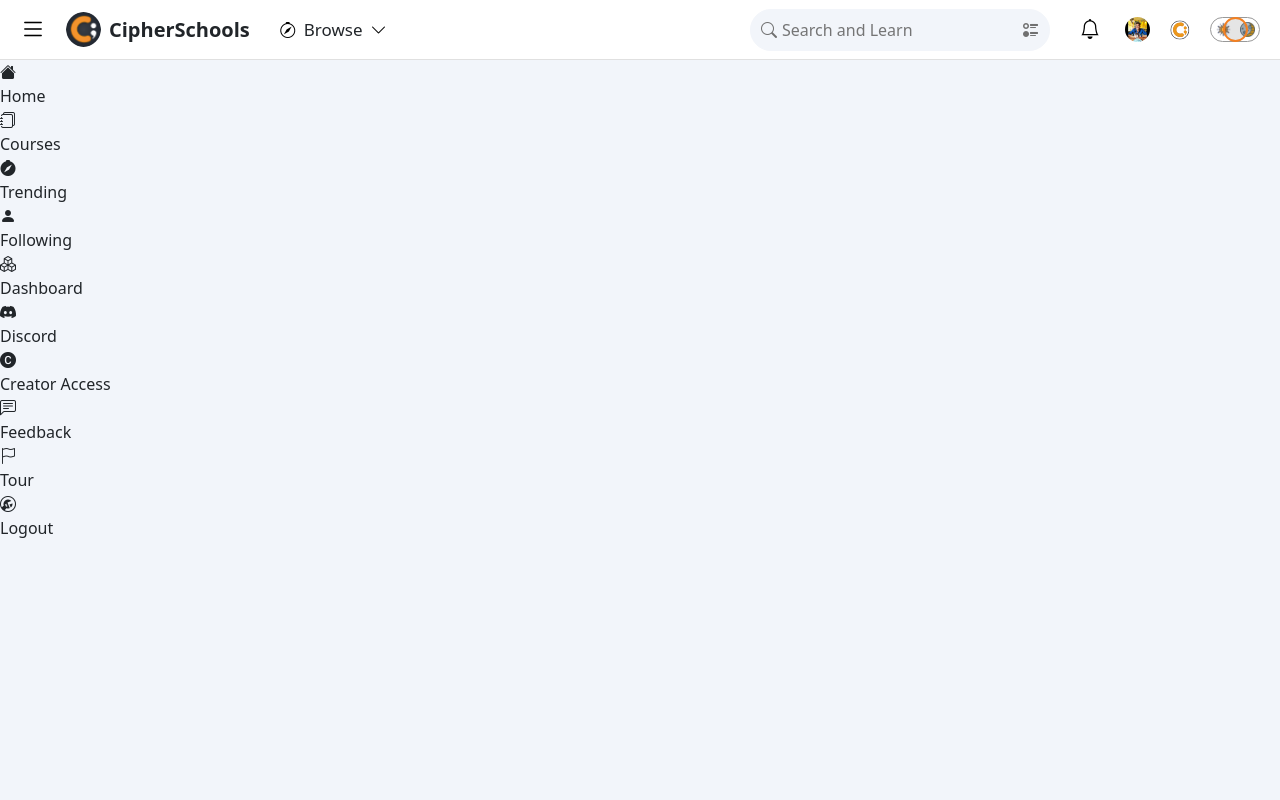
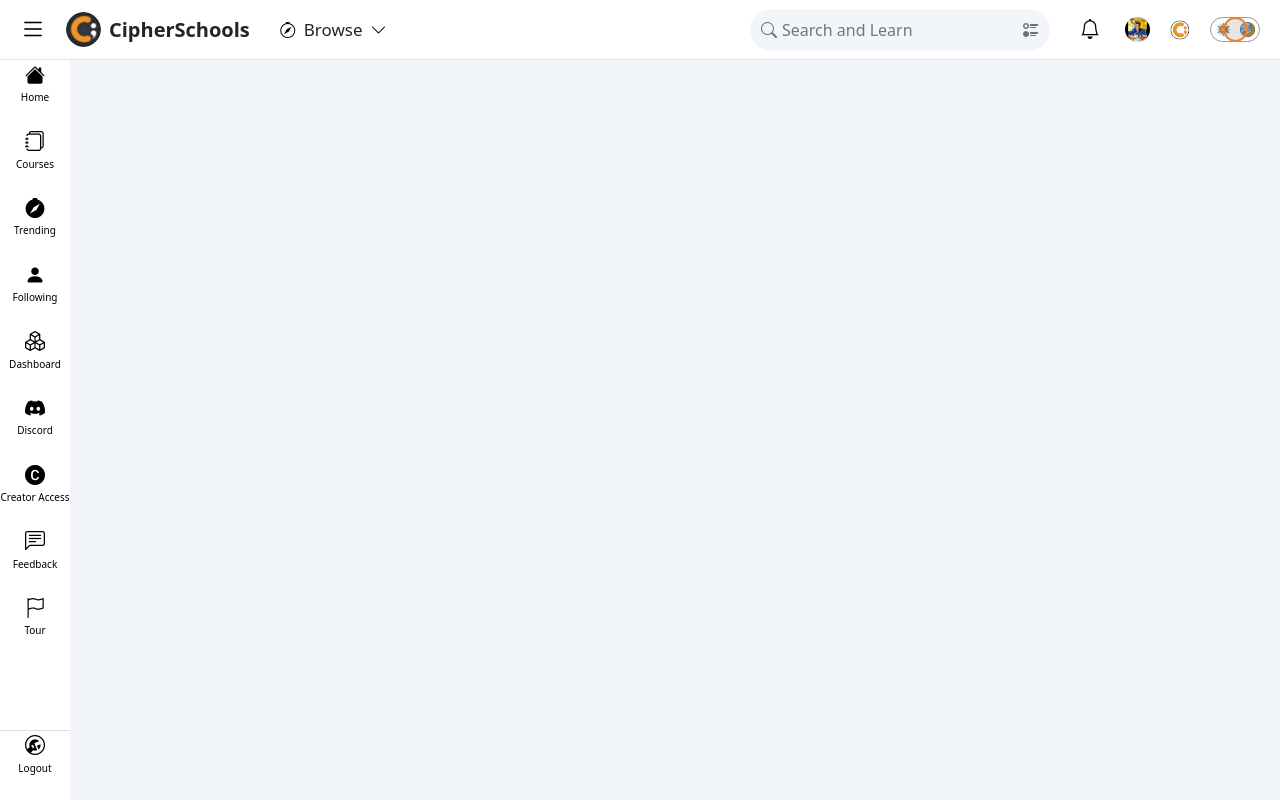
Before and after one commit to BhavyaT-135/CipherSchools, a React (Create React App) app in the folder client/: page / in a window 1280 px wide. Built offline with nearby package versions, Linux system fonts and the light colour scheme.

Commit message:
💄 Sidebar design - responsive

```diff
--- a/client/src/components/Sidebar/sidebar.css
+++ b/client/src/components/Sidebar/sidebar.css
@@ -0,0 +1,65 @@
+.cipher__sidebar {
+  position: fixed;
+  top: 60px;
+  left: 0;
+  width: 70px;
+  height: 100%;
+  background-color: #fff;
+  z-index: 100;
+  display: flex;
+  flex-direction: column;
+  flex-wrap: wrap;
+}
+
+.cipher__sidebar-up {
+  display: flex;
+  flex-direction: column;
+  width: 100%;
+  align-items: center;
+  height: 75%;
+}
+
+.cipher__sidebar-components {
+  width: 100%;
+  height: 100%;
+  display: flex;
+  flex-direction: column;
+  align-items: center;
+}
+
+.cipher__sidebar-logo {
+  font-size: 20px;
+  color: black;
+  cursor: pointer;
+}
+
+.cipher__sidebar-logoTitle {
+  font-size: 10px;
+  color: black;
+  cursor: pointer;
+}
+
+.cipher__sidebar-down {
+  display: flex;
+  flex-direction: column;
+  width: 100%;
+  margin-top: 70px;
+}
+
+.cipher__sidebar-divider {
+  width: 100%;
+  height: 1px;
+  background-color: #e0e0e0;
+}
+
+/* Changing the background color of the sidebar component to light red on hover */
+.cipher__sidebar-components:hover {
+  background-color: #f8d7da;
+  border-radius: 10px;
+}
+
+@media screen and (max-width:1000px){
+  .cipher__sidebar {
+    display: none;
+  }
+}
```
